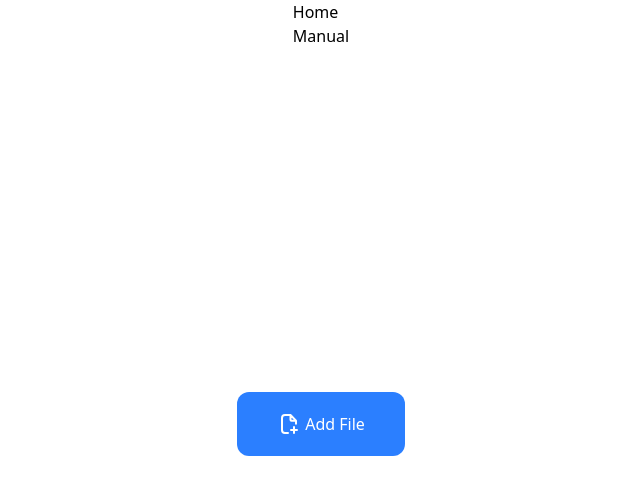
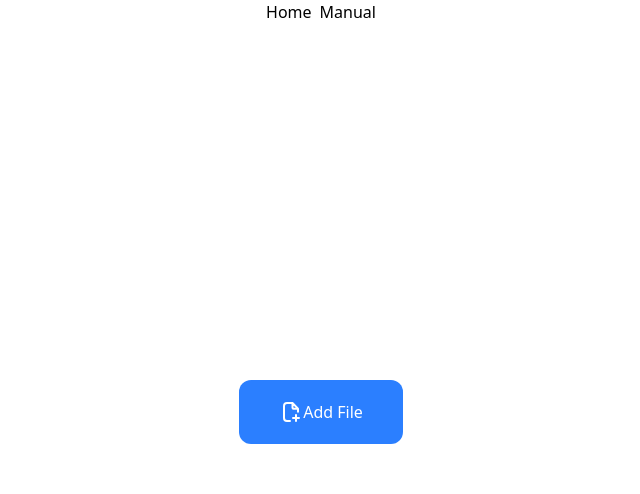
Before and after one commit to bobllor/TEKBulker, a React (Vite) app: page / in a window 1280 px wide. Shown: the top 494 px of the page, without its empty margins (319-959 px from the left). Built offline with nearby package versions, Linux system fonts and the light colour scheme.

Commit message:
Fixed issue with input not filling the button, new utils, minor changes

```diff
--- a/src/App.jsx
+++ b/src/App.jsx
@@ -20,7 +20,7 @@ export default function App() {
       <div className={fullPageStyle}>
         <Toaster />
         {showModal && <Modal />}
-        <div>
+        <div className="flex justify-center items-center gap-2">
           <Buttons formState={{state: formEdited, func: setFormEdited}}/>
         </div>
         <Routes>
--- a/src/components/FileComponents/FileUpload.jsx
+++ b/src/components/FileComponents/FileUpload.jsx
@@ -2,26 +2,29 @@ import { useFileContext } from "../../context/FileContext"
 import AddFile from "../../svgs/AddFile";
 
 export default function FileUpload({ inputFileRef }){
-    const { setUploadedFile } = useFileContext();
+    const { setUploadedFiles } = useFileContext();
 
     const onFileChange = (event) => {
-        setUploadedFile(prev => [...prev, event.target.files[0]]);
+        setUploadedFiles(prev => [...prev, event.target.files[0]]);
     }
 
     return (
         <>
             <button
-            className="py-5 px-10 rounded-xl bg-blue-500 text-white flex gap-1">
-                <AddFile />
-                <label className="relative z-0" htmlFor="file-dialog">
-                    <input className="opacity-0 absolute w-full h-[inherit]"
+            className="py-5 px-10 rounded-xl bg-blue-500 text-white flex gap-1 relative transition-all hover:bg-blue-400">
+                <div
+                className="flex justify-center items-center">
+                    <AddFile />
+                    <input className="opacity-0 absolute w-full h-full"
                     accept=".xlsx"
                     id="file-dialog"
                     ref={inputFileRef}
                     onChange={onFileChange}
                     type='file' />
-                    Add File
-                </label>
+                    <span>
+                        Add File
+                    </span>
+                </div>
             </button>
         </>
     )
--- a/src/components/FileComponents/UploadForm.jsx
+++ b/src/components/FileComponents/UploadForm.jsx
@@ -2,12 +2,13 @@ import { uploadFile } from "./utils";
 import { useFileContext } from "../../context/FileContext";
 
 export default function UploadForm({inputFileRef, FileUpload, showDrop}){
-    const { uploadedFiles } = useFileContext();
+    const { uploadedFiles, setUploadedFiles } = useFileContext();
 
     return (
         <>
             <div className={`${showDrop ? "pointer-events-none opacity-0 z-0" : "z-2"} w-[50%] h-10
             flex flex-col justify-center items-center`}>
+                <FileUpload inputFileRef={inputFileRef}/>
                 {uploadedFiles.length > 0 && uploadedFiles.map((file, i) => (
                     <div
                     className="flex"
@@ -18,9 +19,7 @@ export default function UploadForm({inputFileRef, FileUpload, showDrop}){
                 <form
                 className="flex flex-col justify-center items-center gap-3"
                 onSubmit={(e) => uploadFile(e, uploadedFiles)}>
-                    {uploadedFiles.length < 1
-                    ? <FileUpload inputFileRef={inputFileRef}/>
-                    :
+                    {uploadedFiles.length > 0 &&
                     <div>
                         <button
                         type='submit'>Submit</button>
--- a/src/components/FileComponents/utils/index.ts
+++ b/src/components/FileComponents/utils/index.ts
@@ -1,3 +1,4 @@
+import { toastError, toastSuccess } from '../../../toastUtils.ts';
 import '../../../types.ts';
 
 //** Reads a file and generates a Base64 string for decoding. */
@@ -24,7 +25,7 @@ export async function uploadFile(
         const fileExtension: string|undefined = file?.name.split('.').at(-1);
 
         if(!file || !fileExtension || fileExtension?.toLowerCase() != 'xlsx'){
-            console.log('FIX ME: add alert here for incorrect file type.');
+            toastError(`Only Excel files (.xlsx) are supported, got file type .${fileExtension}.`);
             continue;
         }
 
@@ -36,10 +37,10 @@ export async function uploadFile(
             const res: {status: string, message: string} = await window.pywebview.api.generate_azure_csv(b64);
 
             if(res.status == 'success'){
-                console.log(`FIX ME: add alert for ${res.message}`);
+                toastSuccess(res.message);
             }
         }catch(error){
-            console.log(`FIX ME: add alert here for ${error}`);
+            toastError(error);
         }
     }
 }
--- a/src/toastUtils.ts
+++ b/src/toastUtils.ts
@@ -5,3 +5,9 @@ export function toastError(msg: string, duration: number = 3000): void{
         msg, {duration: duration}
     )
 }
+
+export function toastSuccess(msg: string, duration: number = 3000): void{
+    toast.success(
+        msg, {duration: duration}
+    )
+}
```
